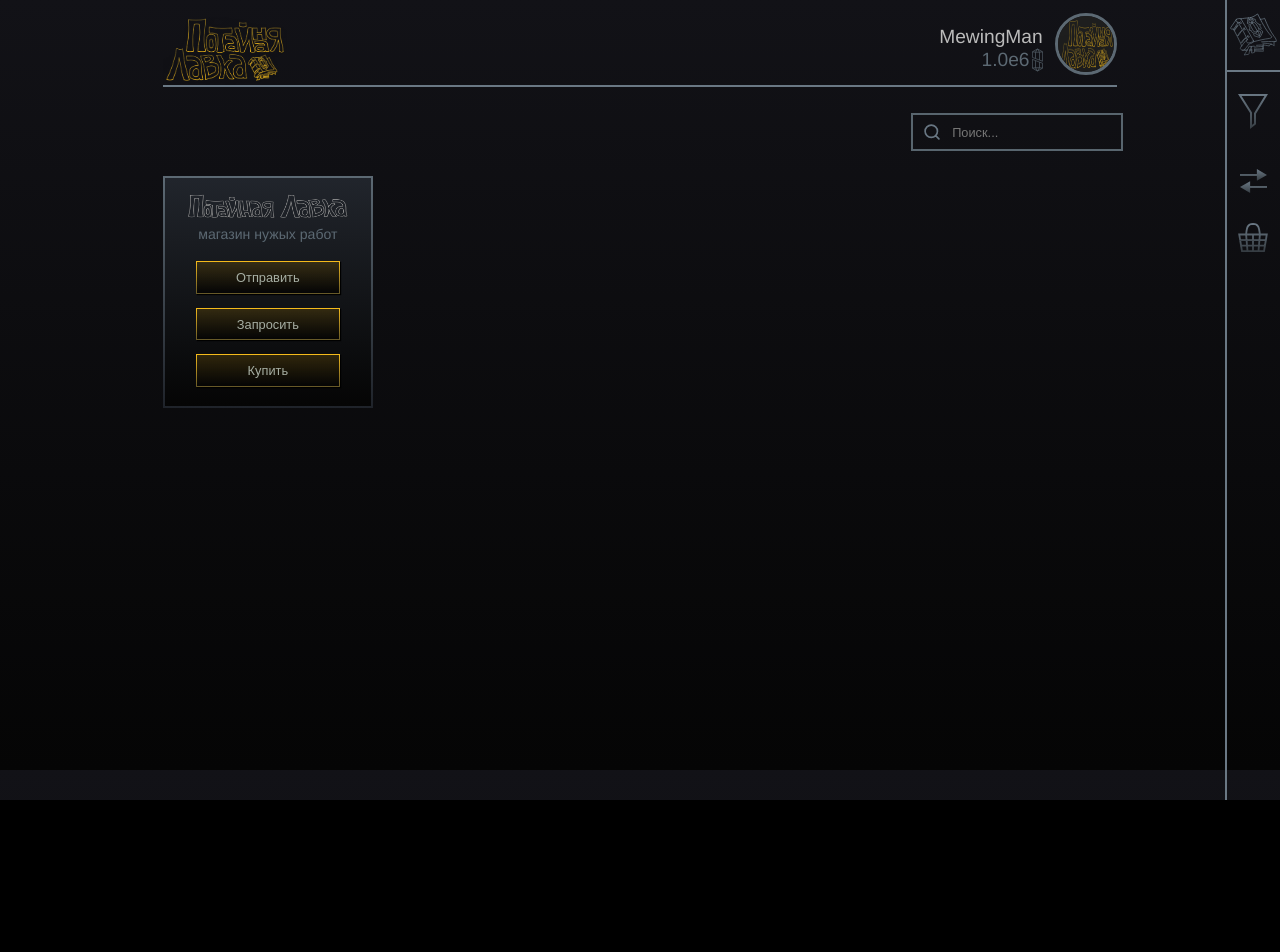
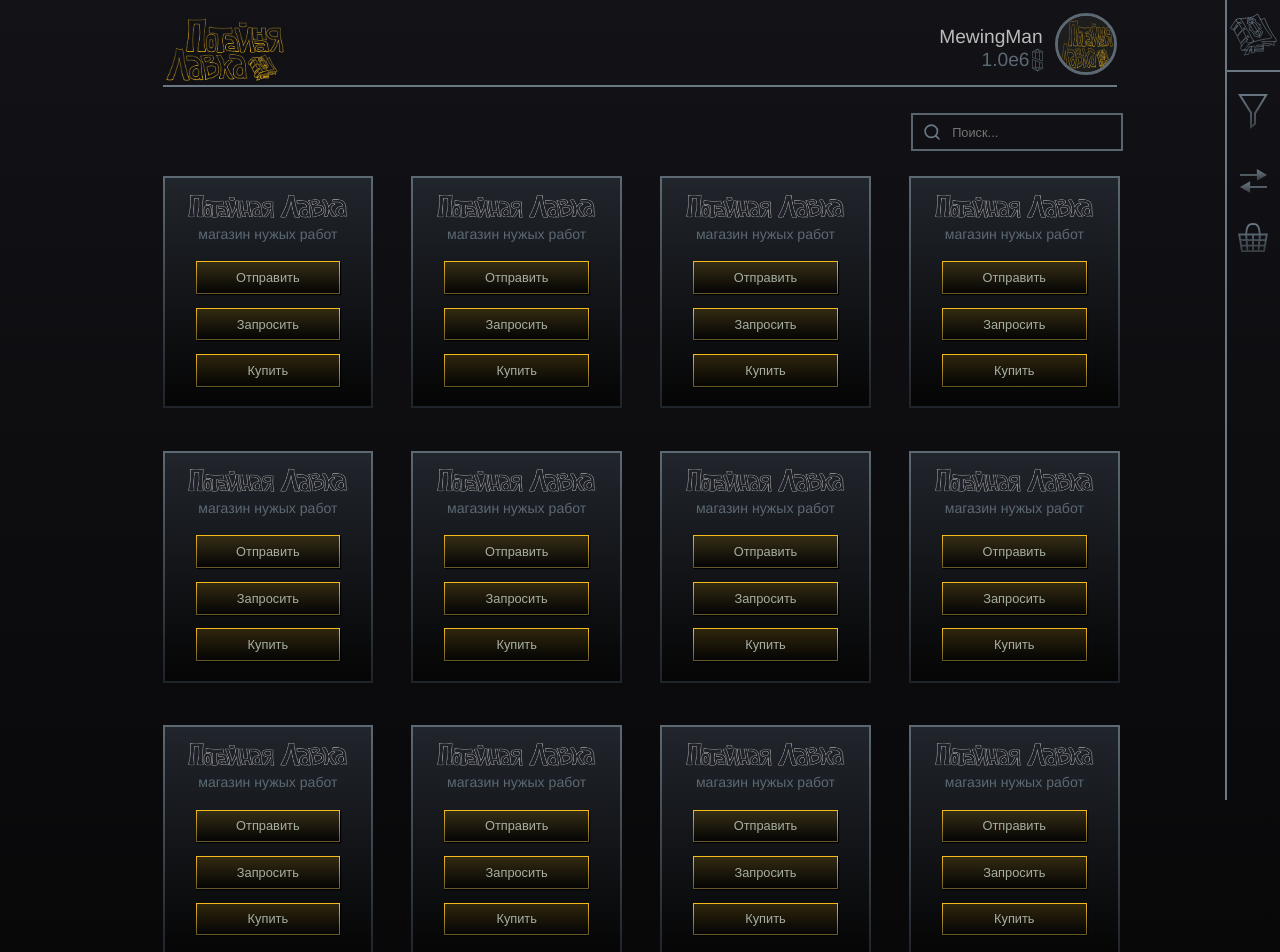
Before and after one commit to akira2709/secretShop, a Vue app: page / in a window 1280 px wide. Shown: the top 952 px of the page. Before the commit the page ends 800 px from the top, so only its background shows below. Built offline with nearby package versions, Linux system fonts and the light colour scheme; no server answers.

Commit message:
make profile

```diff
--- a/src/components/Main.vue
+++ b/src/components/Main.vue
@@ -19,6 +19,138 @@
 					<button class="buy">Купить</button>
 				</div>
 			</div>
+      <div class="orderCard">
+        <div class="logo">
+          <img src="/public/secretShop.png" alt="secretShop"> <!-- нужно svg лого  -->
+        </div>
+        <p>магазин нужых работ</p>
+        <div class="buttonsBox">
+          <button class="send">Отправить</button>
+          <button class="request">Запросить</button>
+          <button class="buy">Купить</button>
+        </div>
+      </div>
+      <div class="orderCard">
+        <div class="logo">
+          <img src="/public/secretShop.png" alt="secretShop"> <!-- нужно svg лого  -->
+        </div>
+        <p>магазин нужых работ</p>
+        <div class="buttonsBox">
+          <button class="send">Отправить</button>
+          <button class="request">Запросить</button>
+          <button class="buy">Купить</button>
+        </div>
+      </div>
+      <div class="orderCard">
+        <div class="logo">
+          <img src="/public/secretShop.png" alt="secretShop"> <!-- нужно svg лого  -->
+        </div>
+        <p>магазин нужых работ</p>
+        <div class="buttonsBox">
+          <button class="send">Отправить</button>
+          <button class="request">Запросить</button>
+          <button class="buy">Купить</button>
+        </div>
+      </div>
+      <div class="orderCard">
+        <div class="logo">
+          <img src="/public/secretShop.png" alt="secretShop"> <!-- нужно svg лого  -->
+        </div>
+        <p>магазин нужых работ</p>
+        <div class="buttonsBox">
+          <button class="send">Отправить</button>
+          <button class="request">Запросить</button>
+          <button class="buy">Купить</button>
+        </div>
+      </div>
+      <div class="orderCard">
+        <div class="logo">
+          <img src="/public/secretShop.png" alt="secretShop"> <!-- нужно svg лого  -->
+        </div>
+        <p>магазин нужых работ</p>
+        <div class="buttonsBox">
+          <button class="send">Отправить</button>
+          <button class="request">Запросить</button>
+          <button class="buy">Купить</button>
+        </div>
+      </div>
+      <div class="orderCard">
+        <div class="logo">
+          <img src="/public/secretShop.png" alt="secretShop"> <!-- нужно svg лого  -->
+        </div>
+        <p>магазин нужых работ</p>
+        <div class="buttonsBox">
+          <button class="send">Отправить</button>
+          <button class="request">Запросить</button>
+          <button class="buy">Купить</button>
+        </div>
+      </div>
+      <div class="orderCard">
+        <div class="logo">
+          <img src="/public/secretShop.png" alt="secretShop"> <!-- нужно svg лого  -->
+        </div>
+        <p>магазин нужых работ</p>
+        <div class="buttonsBox">
+          <button class="send">Отправить</button>
+          <button class="request">Запросить</button>
+          <button class="buy">Купить</button>
+        </div>
+      </div>
+      <div class="orderCard">
+        <div class="logo">
+          <img src="/public/secretShop.png" alt="secretShop"> <!-- нужно svg лого  -->
+        </div>
+        <p>магазин нужых работ</p>
+        <div class="buttonsBox">
+          <button class="send">Отправить</button>
+          <button class="request">Запросить</button>
+          <button class="buy">Купить</button>
+        </div>
+      </div>
+      <div class="orderCard">
+        <div class="logo">
+          <img src="/public/secretShop.png" alt="secretShop"> <!-- нужно svg лого  -->
+        </div>
+        <p>магазин нужых работ</p>
+        <div class="buttonsBox">
+          <button class="send">Отправить</button>
+          <button class="request">Запросить</button>
+          <button class="buy">Купить</button>
+        </div>
+      </div>
+      <div class="orderCard">
+        <div class="logo">
+          <img src="/public/secretShop.png" alt="secretShop"> <!-- нужно svg лого  -->
+        </div>
+        <p>магазин нужых работ</p>
+        <div class="buttonsBox">
+          <button class="send">Отправить</button>
+          <button class="request">Запросить</button>
+          <button class="buy">Купить</button>
+        </div>
+      </div>
+      <div class="orderCard">
+        <div class="logo">
+          <img src="/public/secretShop.png" alt="secretShop"> <!-- нужно svg лого  -->
+        </div>
+        <p>магазин нужых работ</p>
+        <div class="buttonsBox">
+          <button class="send">Отправить</button>
+          <button class="request">Запросить</button>
+          <button class="buy">Купить</button>
+        </div>
+      </div>
+      <div class="orderCard">
+        <div class="logo">
+          <img src="/public/secretShop.png" alt="secretShop"> <!-- нужно svg лого  -->
+        </div>
+        <p>магазин нужых работ</p>
+        <div class="buttonsBox">
+          <button class="send">Отправить</button>
+          <button class="request">Запросить</button>
+          <button class="buy">Купить</button>
+        </div>
+      </div>
 		</div>
 
 	</main>
@@ -27,11 +159,11 @@
 <style scoped>
 .main {
 	user-select: none;
-	padding-top: 2.24vw;
+	padding: 2.24vw 0;
 	margin-left: auto;
 	margin-right: auto;
 	width: 74.6vw;
-	height: 81.8vh;
+	min-height: 81.8vh;
 }
 .searchBox {
 	display: flex;
```
